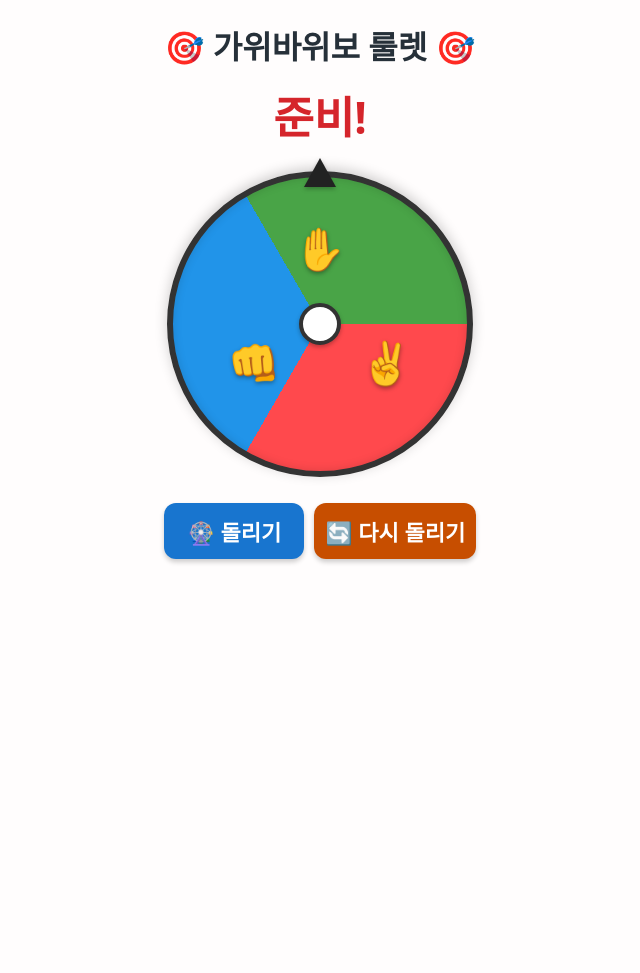
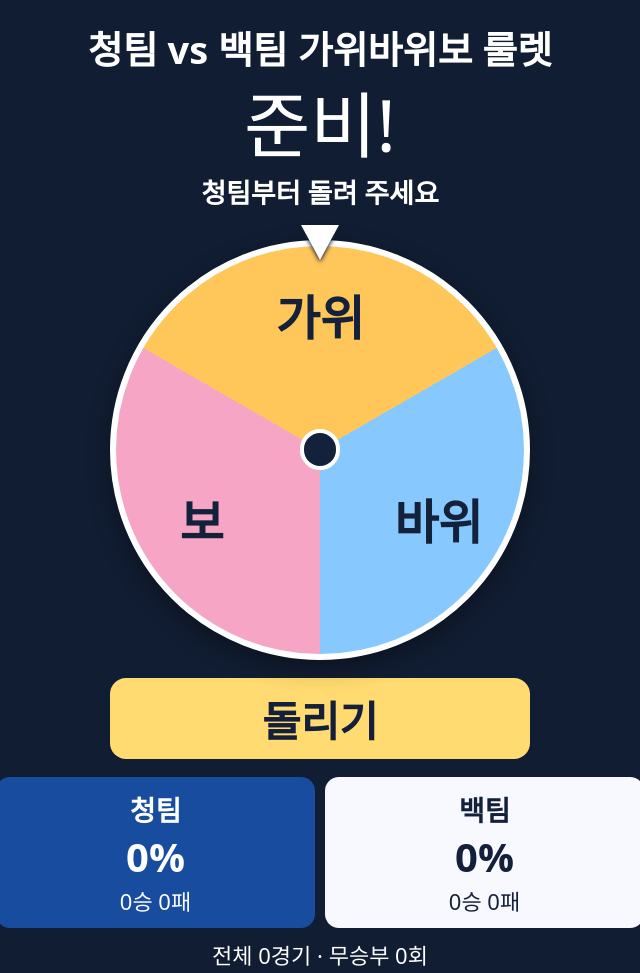
Before and after one commit to kdimple9865-hi/Roulette, a plain HTML site: page index.html in a window 1280 px wide. Shown: the whole page, without its empty margins (320-960 px from the left). Before the commit the page ends 800 px from the top, so only its background shows below. Drawn offline with Linux system fonts and the light colour scheme.

Commit message:
Update index.html
청팀백팀추가

```diff
--- a/index.html
+++ b/index.html
@@ -3,164 +3,182 @@
 <head>
 <meta charset="utf-8">
 <meta name="viewport" content="width=device-width, initial-scale=1">
-  <title>가위바위보 룰렛</title>
+<title>청팀 vs 백팀 가위바위보 룰렛</title>
 <style>
   * { box-sizing: border-box; }
   body {
-      margin: 0;
-      background: #fffdfd;
-      color: #263039;
-      font-family: system-ui, sans-serif;
-      text-align: center;
+    margin: 0; background: #111d32; color: #fff;
+    font-family: system-ui, "Malgun Gothic", sans-serif; text-align: center;
   }
-    main {
-      width: min(100% - 32px, 460px);
-      margin-inline: auto;
-      padding-block: 22px 16px;
+  main { max-width: 680px; margin: auto; padding: 20px 16px 32px; }
+  h1 { margin: 0; font-size: clamp(24px, 5vw, 38px); }
+  #result { margin: 8px 0 0; font-size: clamp(42px, 9vw, 72px); line-height: 1.15; }
+  #message { margin: 6px 0 14px; font-size: clamp(20px, 4vw, 27px); font-weight: 750; }
+  .stage { position: relative; width: min(100%, 420px); margin: 0 auto; padding-top: 15px; }
+  .pointer {
+    position: absolute; z-index: 1; top: 0; left: 50%; transform: translateX(-50%);
+    border: 19px solid transparent; border-top: 35px solid #fff;
+    filter: drop-shadow(0 2px 2px #111d32);
   }
-    h1 { margin: 0; font-size: clamp(21px, 6.5vw, 32px); }
-    #result {
-      margin: 22px 0 26px;
-      min-height: 1.25em;
-      color: #d5252b;
-      font-size: clamp(30px, 8.5vw, 44px);
-      font-weight: 900;
-      line-height: 1.25;
+  .wheel {
+    position: relative; width: 100%; aspect-ratio: 1; border-radius: 50%;
+    border: 6px solid #fff; box-shadow: 0 8px 25px #0005;
+    background: conic-gradient(from -60deg, #ffc65a 0 120deg, #87c9ff 120deg 240deg, #f7a5c5 240deg);
+    color: #13223a; font-weight: 900; font-size: clamp(28px, 7vw, 48px);
   }
-    .roulette { position: relative; width: min(100%, 306px); margin: auto; }
-    .pointer {
-      position: absolute;
-      z-index: 2;
-      top: -13px;
-      left: 50%;
-      transform: translateX(-50%);
-      border-inline: 16px solid transparent;
-      border-bottom: 29px solid #222;
-      filter: drop-shadow(0 2px 2px #0004);
-    }
-    #wheel {
-      position: relative;
-      aspect-ratio: 1;
-      border: 6px solid #333;
-      border-radius: 50%;
-      background: conic-gradient(from -30deg,
-        #49a447 0deg 120deg, #ff494d 120deg 240deg, #2194e9 240deg 360deg);
-      box-shadow: 0 -3px 13px #0003, inset 0 0 10px #0002;
-    }
-    .label {
-      position: absolute;
-      transform: translate(-50%, -50%);
-      font-size: clamp(30px, 10vw, 42px);
-      line-height: 1;
-      filter: drop-shadow(0 2px 2px #0005);
-    }
-    .paper { left: 50%; top: 24%; }
-    .scissors { left: 72.5%; top: 63%; }
-    .rock { left: 27.5%; top: 63%; }
-    .hub {
-      position: absolute;
-      inset: 50% auto auto 50%;
-      transform: translate(-50%, -50%);
-      width: 42px;
-      aspect-ratio: 1;
-      border: 4px solid #333;
-      border-radius: 50%;
-      background: white;
-      box-shadow: 0 2px 4px #0004;
-    }
-    .controls {
-      display: grid;
-      grid-template-columns: 0.93fr 1.07fr;
-      gap: 10px;
-      width: min(100%, 312px);
-      margin: 26px auto 0;
+  .wheel span { position: absolute; transform: translate(-50%, -50%); white-space: nowrap; }
+  .scissors { left: 50%; top: 17%; }
+  .rock { left: 79%; top: 67%; }
+  .paper { left: 21%; top: 67%; }
+  .wheel::after {
+    content: ""; position: absolute; inset: 45%; border: 4px solid #fff;
+    border-radius: 50%; background: #13223a;
   }
   button {
-      min-height: 56px;
-      padding: 8px 4px;
-      border: 0;
-      border-radius: 12px;
-      background: #1875cf;
-      color: white;
-      box-shadow: 0 3px 5px #0003;
-      font: inherit;
-      font-size: clamp(15px, 5.2vw, 22px);
-      font-weight: 800;
-      cursor: pointer;
+    display: block; width: min(100%, 420px); min-height: 72px;
+    margin: 18px auto; padding: 10px; border: 0; border-radius: 16px;
+    background: #ffdb71; color: #142039; font: inherit;
+    font-size: clamp(30px, 7vw, 42px); font-weight: 900; cursor: pointer;
   }
-    #repeat { background: #c74e00; color: white; }
-    button:focus-visible { outline: 3px solid #263039; outline-offset: 3px; }
-    button[aria-disabled="true"] { cursor: wait; }
+  button[aria-disabled="true"] { background: #d5dce7; cursor: wait; }
+  button:focus-visible { outline: 4px solid white; outline-offset: 5px; }
+  .scoreboard { display: grid; grid-template-columns: repeat(2, minmax(0, 1fr)); gap: 10px; }
+  .team { border-radius: 14px; padding: 12px 4px; }
+  .blue { background: #174c9e; }
+  .white { background: #f7f9ff; color: #142039; }
+  h2, .team p { margin: 0; }
+  h2 { font-size: 28px; }
+  .rate { font-size: clamp(27px, 6.5vw, 40px); font-weight: 900; }
+  .count, #rounds { font-size: clamp(17px, 3.8vw, 22px); }
+  #rounds { margin: 10px 0 0; }
 </style>
 </head>
 <body>
 <main>
-    <h1>🎯 가위바위보 룰렛 🎯</h1>
-    <p id="result" role="status" aria-atomic="true">준비!</p>
-    <div class="roulette" aria-hidden="true">
+  <h1>청팀 vs 백팀 가위바위보 룰렛</h1>
+  <div role="status" aria-atomic="true">
+    <p id="result">준비!</p>
+    <p id="message">청팀부터 돌려 주세요</p>
+  </div>
+
+  <div class="stage" aria-hidden="true">
     <div class="pointer"></div>
-      <div id="wheel">
-        <span class="label scissors">✌️</span>
-        <span class="label rock">👊</span>
-        <span class="label paper">✋</span>
+    <div class="wheel" id="wheel">
+      <span class="scissors">가위</span>
+      <span class="rock">바위</span>
+      <span class="paper">보</span>
     </div>
-      <div class="hub"></div>
   </div>
-    <div class="controls">
-      <button id="spin" type="button">🎡 돌리기</button>
-      <button id="repeat" type="button">🔄 다시 돌리기</button>
+
+  <button type="button" id="spin">돌리기</button>
+
+  <section aria-label="팀별 경기 기록">
+    <div class="scoreboard">
+      <div class="team blue">
+        <h2>청팀</h2>
+        <p class="rate" id="blueRate">0%</p>
+        <p class="count" id="blueWins">0승 0패</p>
       </div>
+      <div class="team white">
+        <h2>백팀</h2>
+        <p class="rate" id="whiteRate">0%</p>
+        <p class="count" id="whiteWins">0승 0패</p>
+      </div>
+    </div>
+    <p id="rounds">전체 0경기 · 무승부 0회</p>
+  </section>
 </main>
 
 <script>
-    const choices = ['보 ✋', '가위 ✌️', '바위 👊'];
-    const wheel = document.getElementById('wheel');
-    const result = document.getElementById('result');
-    const button = document.getElementById('spin');
-    const repeat = document.getElementById('repeat');
-    const reducedMotion = matchMedia('(prefers-reduced-motion: reduce)');
-    const labels = [...wheel.querySelectorAll('.label')];
-    let angle = 0;
+  const hands = ["가위", "바위", "보"];
+  const byId = (id) => document.getElementById(id);
+  const wheel = byId("wheel");
+  const spin = byId("spin");
+  const result = byId("result");
+  const message = byId("message");
+  const randomWord = new Uint32Array(1);
+  const reducedMotion = matchMedia("(prefers-reduced-motion: reduce)");
+
+  let rotation = 0;
   let spinning = false;
+  let blueHand = null;
+  let blueWins = 0;
+  let whiteWins = 0;
+  let ties = 0;
 
-    async function spin() {
+  // 같은 결과가 연속으로 나올 수 있도록 매번 독립적으로 뽑는다.
+  function randomInt(max) {
+    const range = 2 ** 32;
+    const limit = range - (range % max);
+    do {
+      crypto.getRandomValues(randomWord);
+    } while (randomWord[0] >= limit);
+    return randomWord[0] % max;
+  }
+
+  function updateScore() {
+    const total = blueWins + whiteWins + ties;
+    byId("blueRate").textContent = Math.round(100 * blueWins / total) + "%";
+    byId("whiteRate").textContent = Math.round(100 * whiteWins / total) + "%";
+    byId("blueWins").textContent = blueWins + "승 " + whiteWins + "패";
+    byId("whiteWins").textContent = whiteWins + "승 " + blueWins + "패";
+    byId("rounds").textContent = "전체 " + total + "경기 · 무승부 " + ties + "회";
+  }
+
+  spin.addEventListener("click", async () => {
     if (spinning) return;
+    spinning = true;
+    spin.setAttribute("aria-disabled", "true");
+    spin.textContent = "돌아가는 중…";
 
-      spinning = true;
-      button.setAttribute('aria-disabled', 'true');
-      repeat.setAttribute('aria-disabled', 'true');
-      result.textContent = '도는 중…';
+    const isBlue = blueHand === null;
+    result.textContent = "돌아가는 중";
+    message.textContent = isBlue ? "청팀 차례" : "백팀 차례";
 
-      // 각 칸의 손 모양을 위쪽 화살표에 맞춘다.
-      const winner = Math.floor(Math.random() * choices.length);
-      const target = (360 - winner * 120) % 360;
-      const distance = (target - angle + 360) % 360;
-      const end = angle + 5 * 360 + distance;
+    const hand = randomInt(hands.length);
+    // 화살표 아래에 당첨 칸이 오도록 칸 중앙에서 최대 45도 이동한다.
+    const offset = randomInt(91) - 45;
+    const target = (360 - hand * 120 - offset) % 360;
+    const normalizedTarget = (target + 360) % 360;
+    const distance = (normalizedTarget - rotation + 360) % 360;
+    const end = rotation + (4 + randomInt(4)) * 360 + distance;
 
-      if (!reducedMotion.matches) {
+    if (!reducedMotion.matches && typeof wheel.animate === "function") {
       const animation = wheel.animate(
-          [{ transform: 'rotate(' + angle + 'deg)' },
-           { transform: 'rotate(' + end + 'deg)' }],
-          { duration: 3400, easing: 'cubic-bezier(0.12, 0.65, 0.2, 1)' }
+        [{ transform: `rotate(${rotation}deg)` }, { transform: `rotate(${end}deg)` }],
+        { duration: 2900 + randomInt(1201), easing: "cubic-bezier(.16,.7,.18,1)" }
       );
-        for (const label of labels) {
-          label.animate([{ rotate: -angle + 'deg' }, { rotate: -end + 'deg' }],
-            { duration: 3400, easing: 'cubic-bezier(0.12, 0.65, 0.2, 1)' });
-        }
       await animation.finished;
     }
 
-      angle = target;
-      wheel.style.transform = 'rotate(' + angle + 'deg)';
-      for (const label of labels) label.style.rotate = -angle + 'deg';
-      result.textContent = choices[winner];
-      repeat.removeAttribute('aria-disabled');
-      button.removeAttribute('aria-disabled');
-      spinning = false;
+    rotation = normalizedTarget;
+    wheel.style.transform = `rotate(${rotation}deg)`;
+    result.textContent = hands[hand];
+
+    if (isBlue) {
+      blueHand = hand;
+      message.textContent = "청팀 결과 · 다음은 백팀";
+      spin.textContent = "백팀 돌리기";
+    } else {
+      const difference = (hand - blueHand + 3) % 3;
+      if (difference === 0) {
+        ties++;
+        message.textContent = "백팀 결과 · 무승부!";
+      } else if (difference === 1) {
+        whiteWins++;
+        message.textContent = "백팀 결과 · 백팀 승리!";
+      } else {
+        blueWins++;
+        message.textContent = "백팀 결과 · 청팀 승리!";
+      }
+      blueHand = null;
+      updateScore();
+      spin.textContent = "다시 돌리기";
     }
 
-    button.addEventListener('click', spin);
-    repeat.addEventListener('click', spin);
+    spinning = false;
+    spin.removeAttribute("aria-disabled");
+  });
 </script>
 </body>
 </html>
```
Lines whose indentation alone changed are shown as unchanged.
